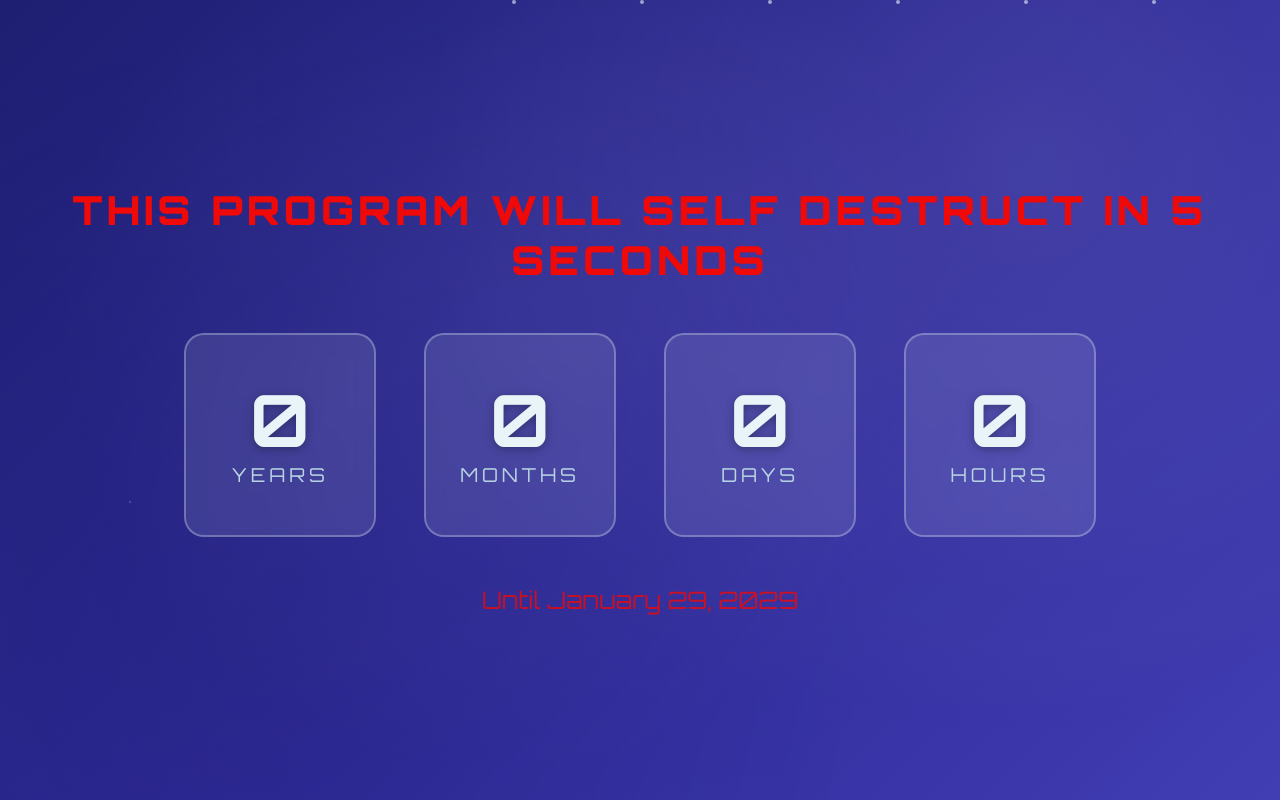
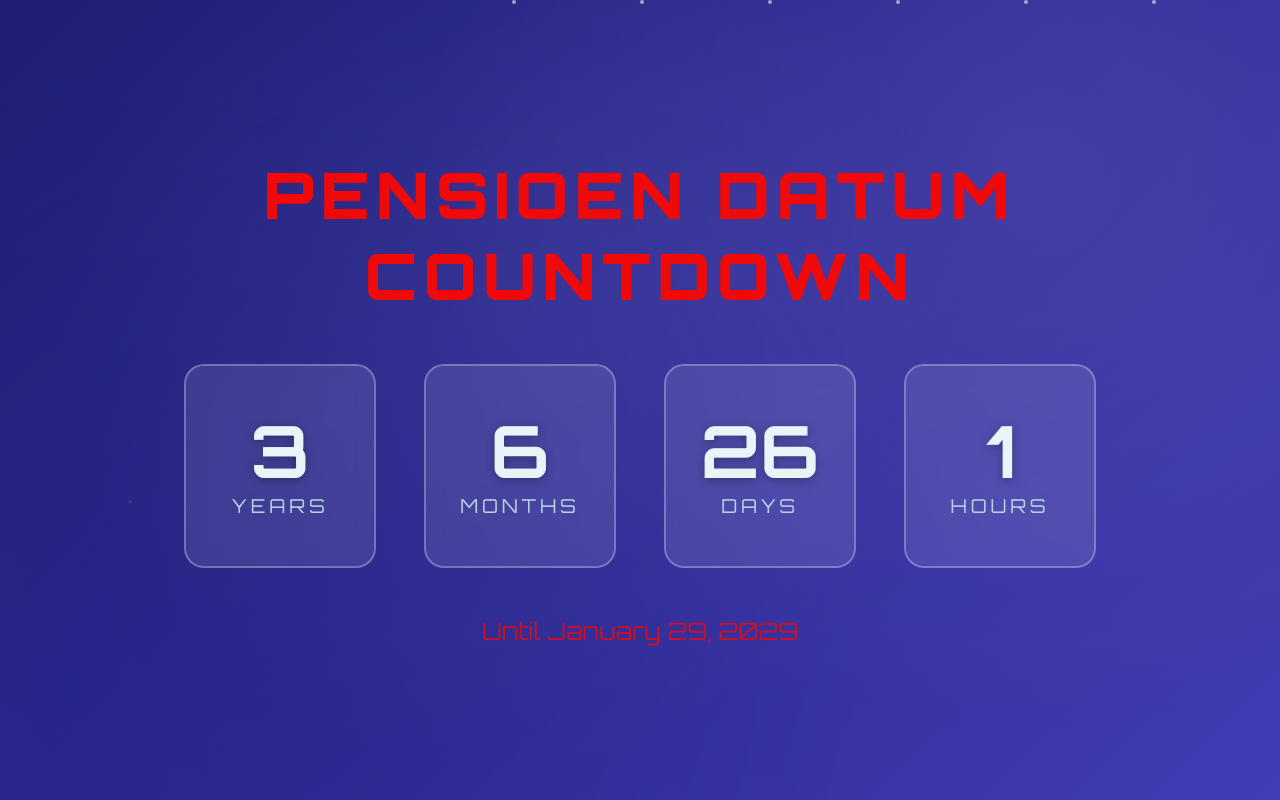
Before and after one commit to meer-stress-met-merius/website, a plain HTML site: page PENSIOENKLOK.html in a window 1280 px wide. Drawn offline with Linux system fonts and the light colour scheme.

Commit message:
Fix the date

```diff
--- a/PENSIOENKLOK.html
+++ b/PENSIOENKLOK.html
@@ -491,7 +491,7 @@
 
     <script>
         // Global variables
-        let targetDate = new Date('Jan 29 2022 00:00:00 GMT+0200');
+        let targetDate = new Date('Jan 29 2029 00:00:00 GMT+0200');
         let countdownInterval;
         let isTimeUp = false;
         let originalTitle = 'PENSIOEN DATUM COUNTDOWN';
```
